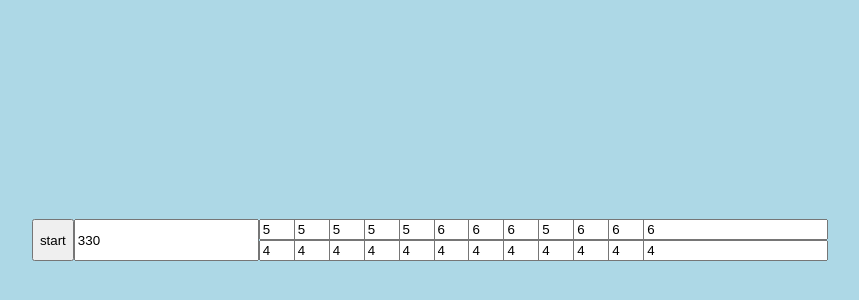
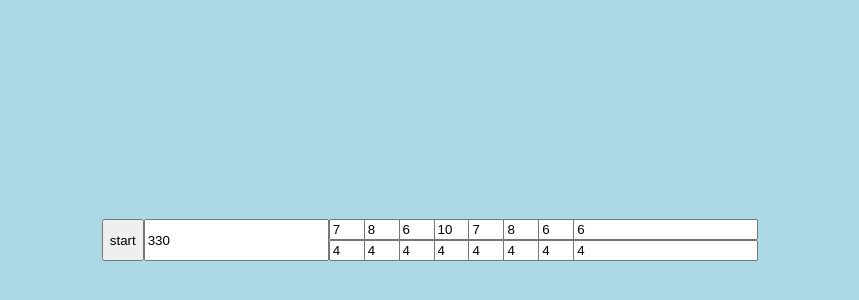
Before and after one commit to benLbishop/metronome, a React (Create React App) app: page / in a window 1280 px wide. Shown: the part 160-460 px from the top of the page, without its empty margins (285-1144 px from the left). Built offline with nearby package versions, Linux system fonts and the light colour scheme; no server answers.

Commit message:
Added another timing for jolt.

```diff
--- a/src/components/Metronome/index.tsx
+++ b/src/components/Metronome/index.tsx
@@ -64,12 +64,35 @@ const makeJolt = (): BarData[] => {
   return data;
 };
 
+const makeJolt2 = (): BarData[] => {
+  const data: BarData[] = [];
+  for (let i = 0; i < 8; i++) {
+    const id = i;
+    let beats: number;
+    if (i === 0 || i === 4) {
+      beats = 7;
+    } else if (i === 1 || i === 5) {
+      beats = 8;
+    } else if (i === 3) {
+      beats = 10;
+    } else {
+      beats = 6;
+    }
+    data.push({
+      id,
+      beats,
+      noteValue: NoteValue.QUARTER
+    });
+  }
+  return data;
+}
+
 class Metronome extends React.PureComponent<Props, State> {
   constructor(props: Props) {
     super(props);
 
     this.state = {
-      bars: makeJolt(),
+      bars: makeJolt2(),
       bpm: 330,
       playing: false,
       curBeat: 0,
```
